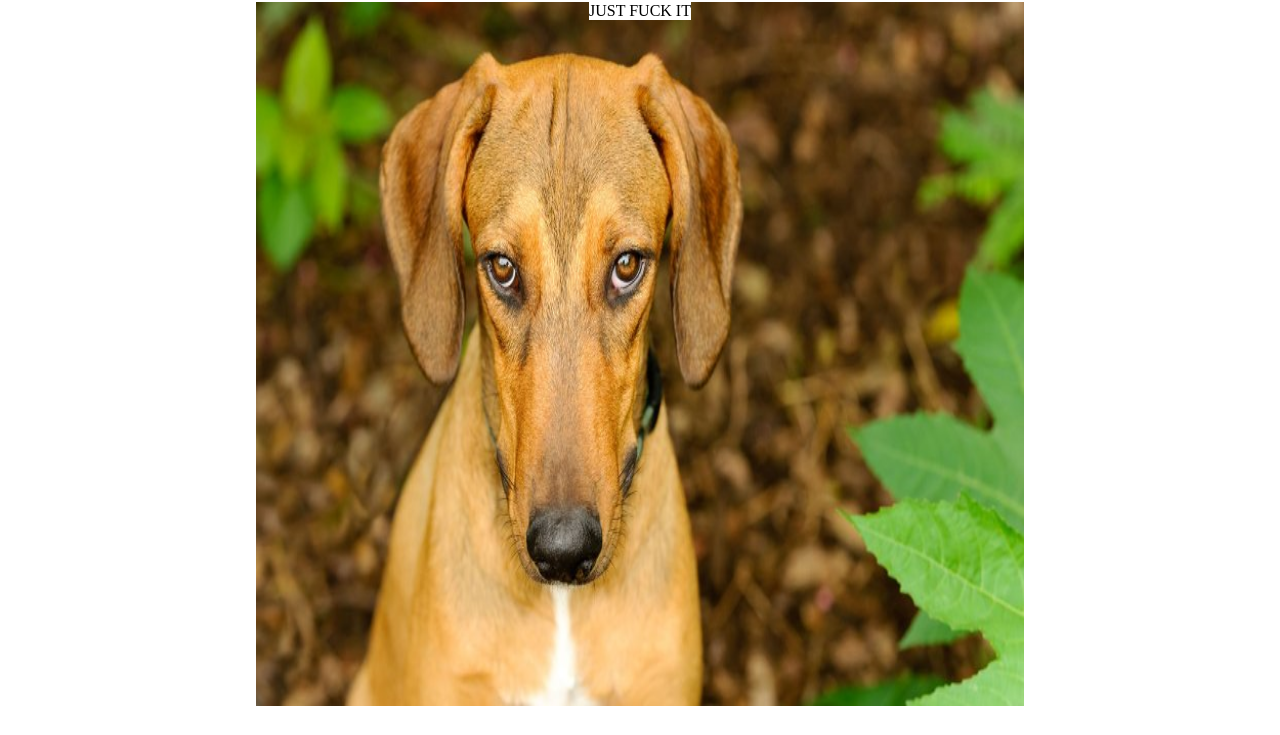
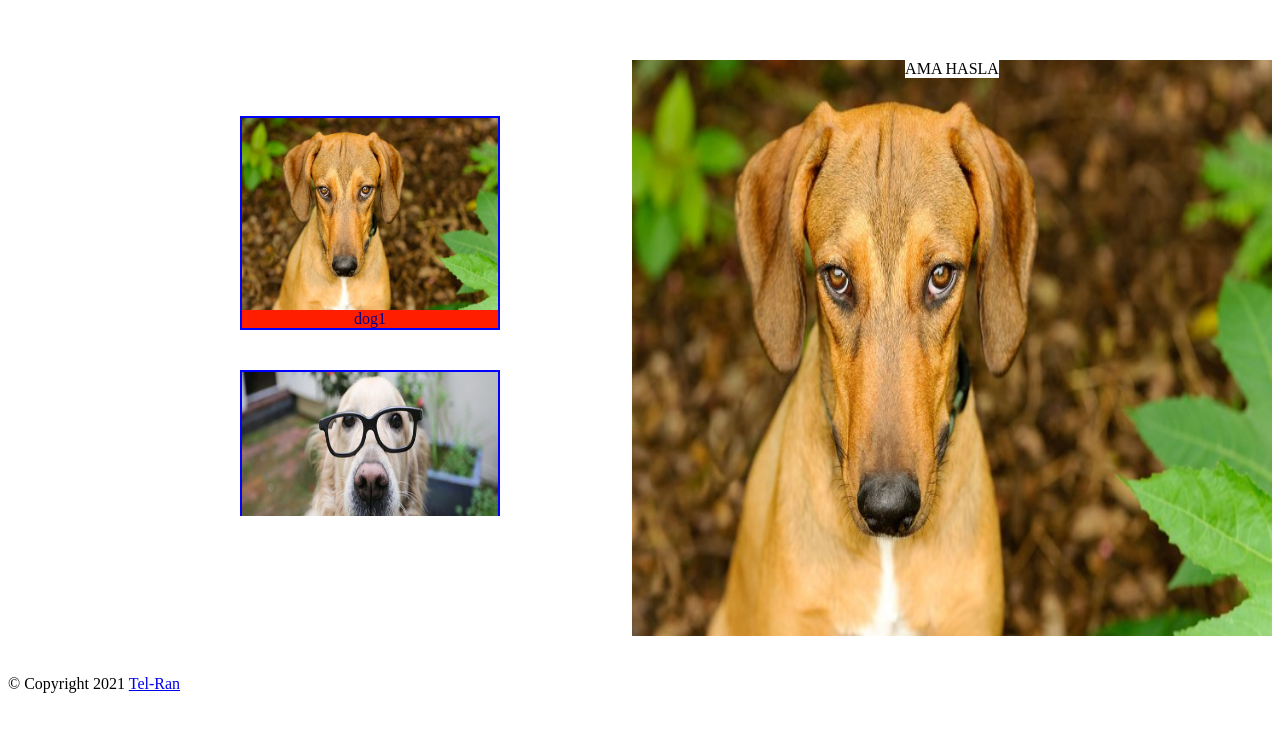
Before and after one commit to Java46dogram/dogram, a plain HTML site: page index.html in a window 1280 px wide. Shown: the part 96-831 px from the top of the page. After the commit the page ends 808 px from the top, so only its background shows below. Drawn offline with Linux system fonts and the light colour scheme.

Commit message:
initial commit

```diff
--- a/index.html
+++ b/index.html
@@ -16,7 +16,7 @@
  <main class="main-content">
      <section class="details-container">
       <img class="details-image"src="images/dog1.jpg" alt="">
-      <span class="ditails-title">JUST FUCK IT</span>
+      <span class="ditails-title">AMA HASLA</span>
      </section>
      <ul class="thumbnails-list">
 
--- a/styles/dog-styles.css
+++ b/styles/dog-styles.css
@@ -8,17 +8,17 @@ body {
     display: flex;
     flex-direction: row;
     flex-wrap: wrap;
-    max-height: 30vh;
+    max-height: 55vh;
     overflow-y: auto;
     justify-content: space-around;
     list-style: none;
-    padding: 0;
+
 
 
 }
 .thumbnails-image{
     width: 20vw;
-    height: 18vw;
+    height: 15vw;
     display: block;
 
 }
@@ -31,14 +31,17 @@ body {
 
 
 .details-image{
-    width: 60vw;
-    height: 55vw;
-    float: right;
+    width: 50vw;
+    height: 45vw;
+
 }
 .details-container{
     display: flex;
     flex-direction: column;
     align-items: center;
+    float: right;
+
+
 }
 
 
@@ -50,9 +53,10 @@ text-align: center;
     font-size: 1rem;
 }
 .thumbnails-item{
-    margin-top: 2vh;
-    margin-left: 2vw;
-    border: 1px solid blue ;
+    margin-top: 5vh;
+    margin-left: 15vw;
+
+    border: 2px solid blue ;
 }
 .thumbnails-anchor{
     text-decoration: none;
```
